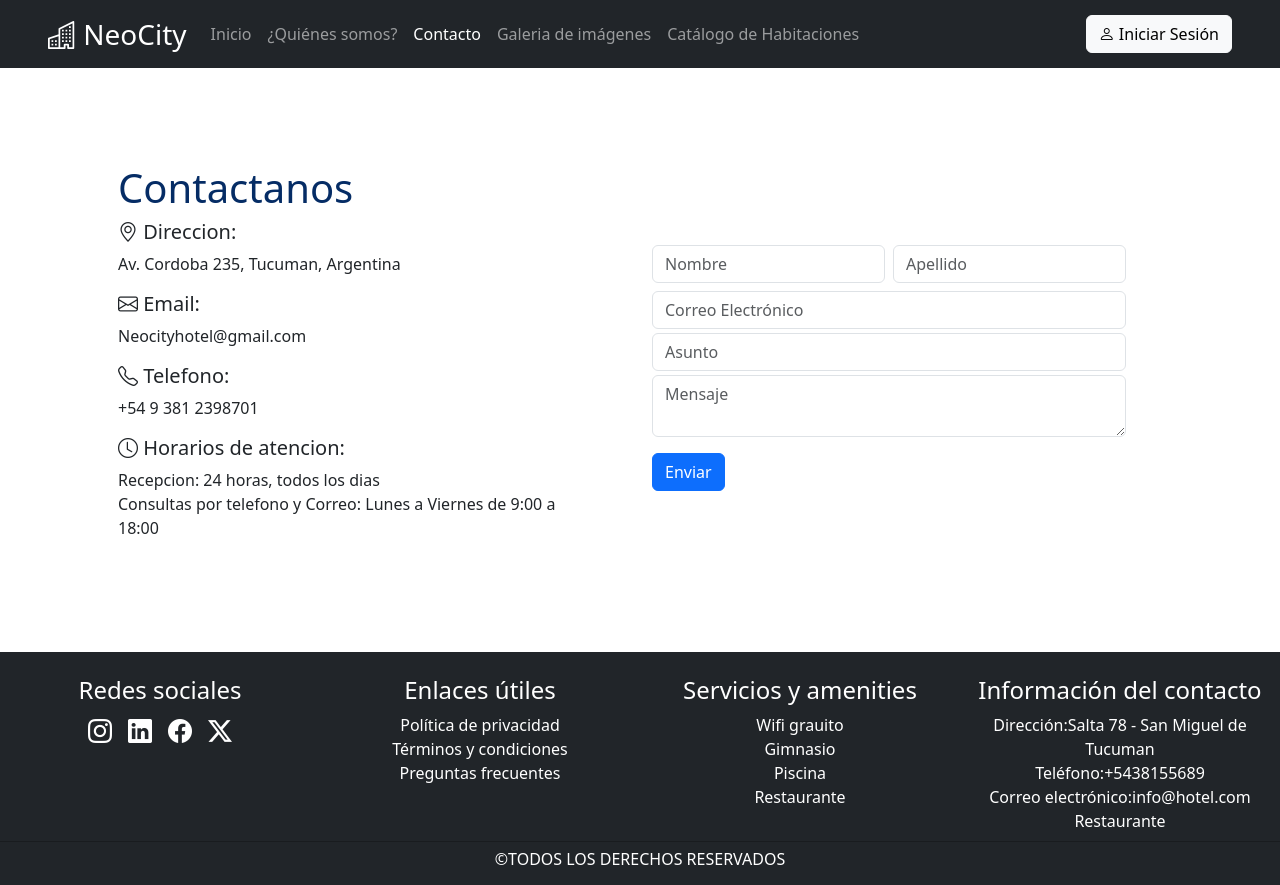
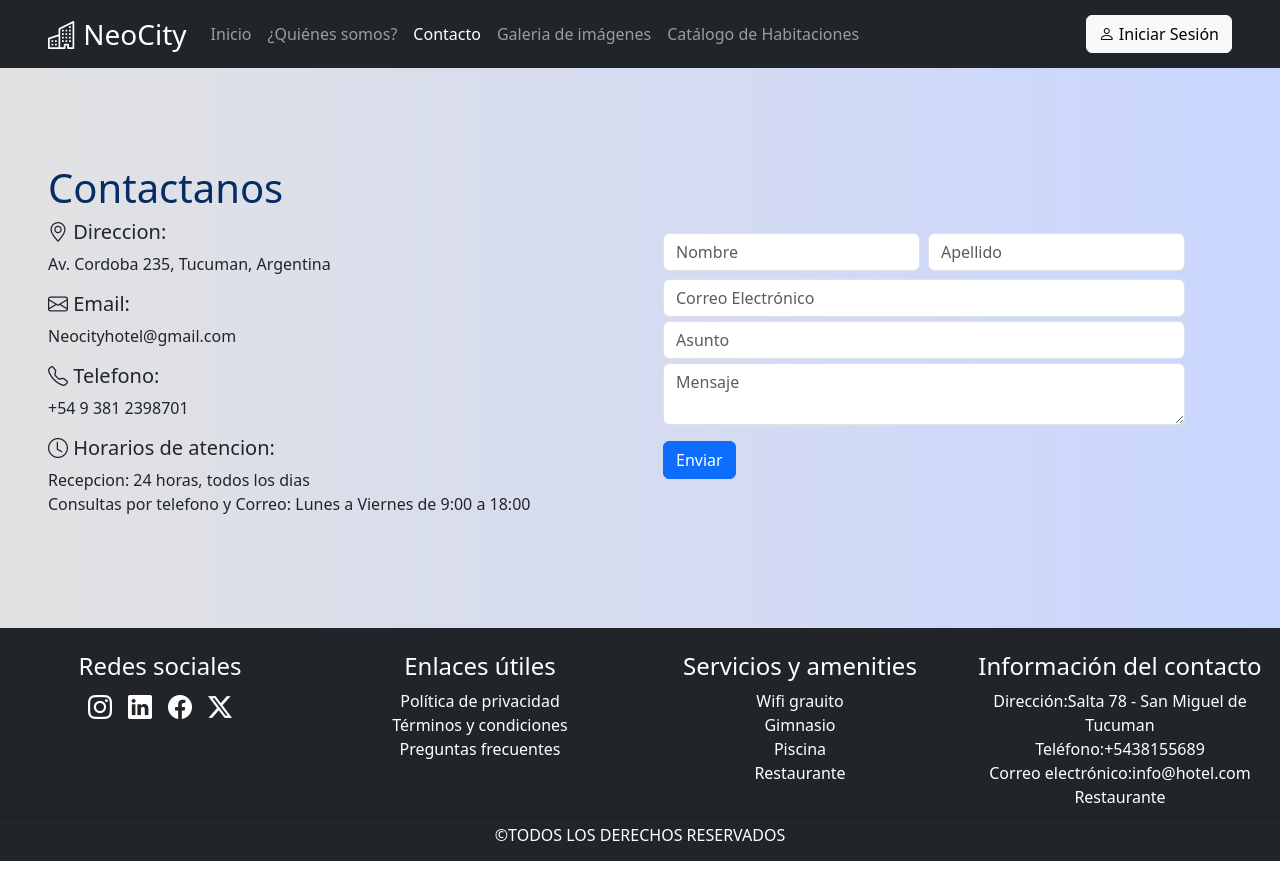
Before and after one commit to JulianGr16/neoCityFront, a React (Vite) app: page /contacto in a window 1280 px wide. After the commit the page ends 861 px from the top, so only its background shows below. Built offline with nearby package versions, Linux system fonts and the light colour scheme; no server answers.

Commit message:
realizamos algunas modificaciones esteticas en algunos componentes

```diff
--- a/db.json
+++ b/db.json
@@ -1,5 +1,3 @@
 {
-  "habitaciones": [
-
-  ]
+  "habitaciones": []
 }
--- a/src/App.css
+++ b/src/App.css
@@ -36,10 +36,42 @@
   background-position: 2%;
 }
 
-.errorSection{
+.errorSection {
   flex-grow: 1;
 }
 
-.mainAdmin{
+.mainAdmin {
   flex-grow: 1;
 }
+
+.mainContactos {
+  background: #c9d6ff; /* fallback for old browsers */
+  background: -webkit-linear-gradient(
+    to right,
+    #e2e2e2,
+    #c9d6ff
+  ); /* Chrome 10-25, Safari 5.1-6 */
+  background: linear-gradient(
+    to right,
+    #e2e2e2,
+    #c9d6ff
+  ); /* W3C, IE 10+/ Edge, Firefox 16+, Chrome 26+, Opera 12+, Safari 7+ */
+}
+
+.detalle-card {
+  box-shadow: 2px 5px 12px 0.2px black;
+}
+
+.mainSomos {
+  background: #c9d6ff; /* fallback for old browsers */
+  background: -webkit-linear-gradient(
+    to right,
+    #e2e2e2,
+    #c9d6ff
+  ); /* Chrome 10-25, Safari 5.1-6 */
+  background: linear-gradient(
+    to right,
+    #e2e2e2,
+    #c9d6ff
+  ); /* W3C, IE 10+/ Edge, Firefox 16+, Chrome 26+, Opera 12+, Safari 7+ */
+}
--- a/src/components/pages/Contacto.jsx
+++ b/src/components/pages/Contacto.jsx
@@ -1,8 +1,8 @@
-import React from "react";
+import '../../App.css'
 import { Container, Row, Col, Form, FormControl, Button } from "react-bootstrap";
 const Contacto = () => {
   return (
-    <Container className="text-center px-5 py-5">
+    <Container-fluid className="text-center px-5 py-5 mainContactos">
       <Row className="py-5">
         <Col className="text-start">
           <h1 className="text-primary-emphasis">Contactanos</h1>
@@ -55,7 +55,7 @@ const Contacto = () => {
           </Form>
         </Col>
       </Row>
-    </Container>
+    </Container-fluid>
   );
 };
 
--- a/src/components/pages/Login.jsx
+++ b/src/components/pages/Login.jsx
@@ -37,7 +37,7 @@ const Login = ({setUsuarioLogueado}) => {
 
   return (
     <Container className="flex-grow-1 align-content-center w-25">
-      <Card className="my-5">
+      <Card className="my-5 detalle-card">
         <Card.Header as="h5" className="text-center fw-bold">
           Inicio de Sesion
         </Card.Header>
--- a/src/components/pages/QuienesSomos.jsx
+++ b/src/components/pages/QuienesSomos.jsx
@@ -1,4 +1,3 @@
-import React from "react";
 import julianImg from "../../assets/julianGaray.png";
 import francoImg from "../../assets/francoPereyra.png";
 import { Button, Card, Col, Container, Row } from "react-bootstrap";
```
Also changed, not shown: src/components/pages/habitacion/FormHabitacion.jsx (+31 -26 lines), src/assets/fondoRes.jpeg (added).
